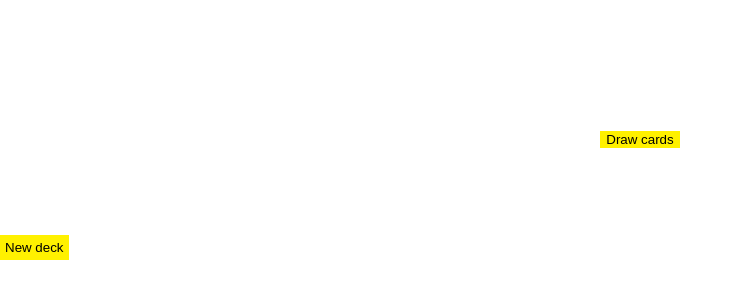
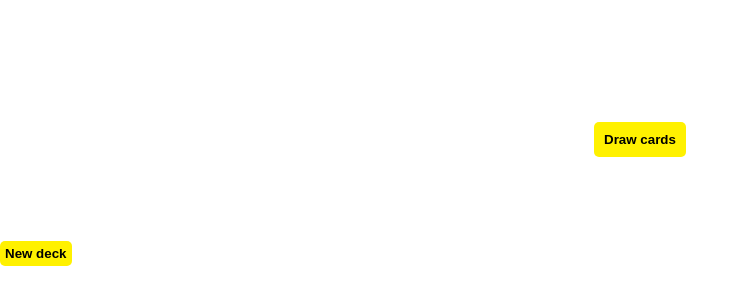
Before and after one commit to vetacode/card-war-games, a plain HTML site: page index.html in a window 1280 px wide. Shown: the part 263-568 px from the top of the page, without its empty margins (0-749 px from the left). Drawn offline with Linux system fonts and the light colour scheme.

Commit message:
edit css button

```diff
--- a/style.css
+++ b/style.css
@@ -19,6 +19,9 @@ button {
   background-color: #fff100;
   cursor: pointer;
   border: none;
+  border-radius: 5px;
+  font-weight: bold;
+  padding: 10px;
 }
 
 button#new-deck {
```
